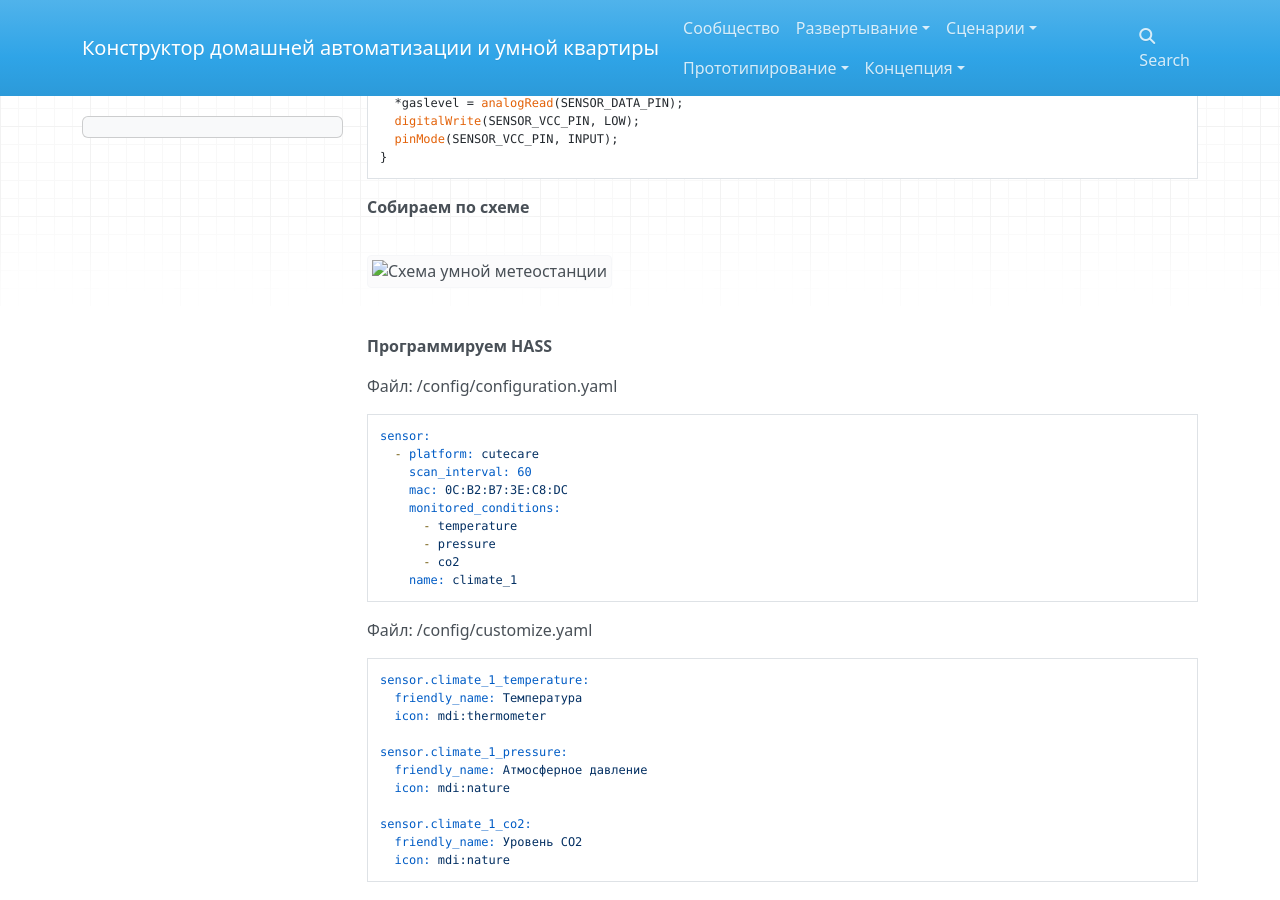
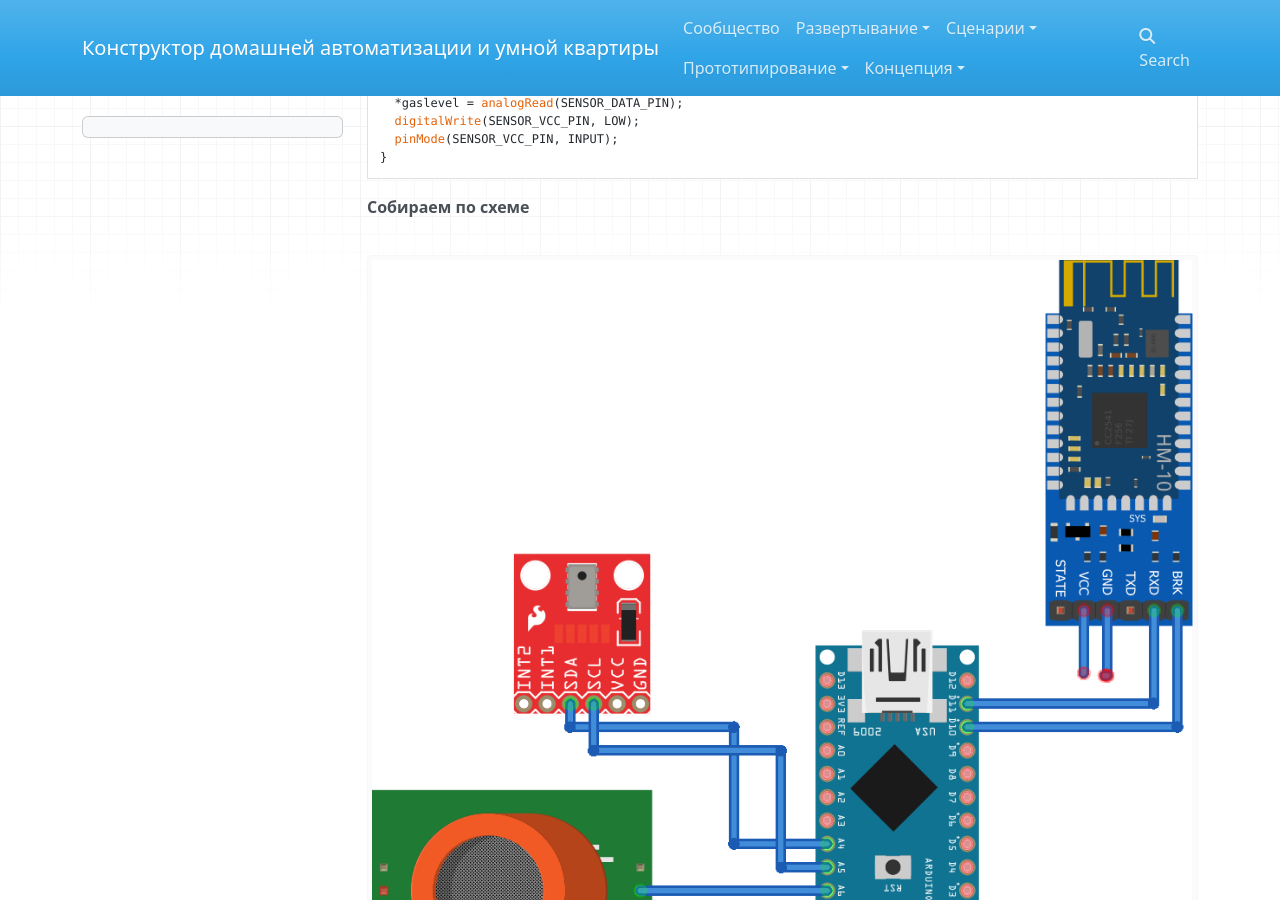
Before and after one commit to cutecare/cutecare-docs, an MkDocs documentation site: the page built from docs/Метеостанция.md, in a window 1280 px wide and 900 px high, scrolled down 1628 px. Built offline with MkDocs 1.6.1, drawn with Linux system fonts in a browser that asks for light colours; nearby versions of some CDN libraries; old or Windows-style settings are respelled for this version of MkDocs.

Commit message:
Update Метеостанция.md

```diff
--- a/docs/Метеостанция.md
+++ b/docs/Метеостанция.md
@@ -81,7 +81,7 @@ void measureValues(unsigned int * pressure, unsigned int * temperature, unsigned
 
 **Собираем по схеме**
 
-![Схема умной метеостанции]()
+![Схема умной метеостанции](https://github.com/cutecare/cutecare-docs/blob/master/images/Meteostation_bb.png?raw=true)
 
 **Программируем HASS**
 
```
